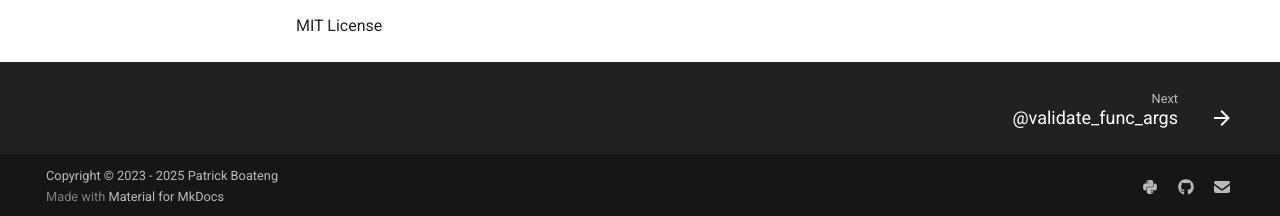
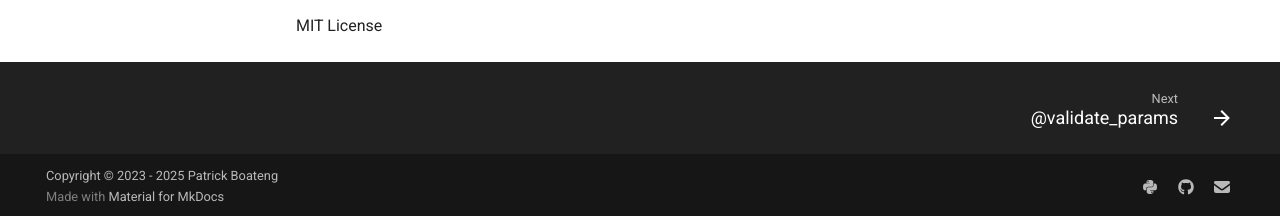
Before and after one commit to patrickboateng/func-validator, an MkDocs documentation site: the page built from docs/index.md, in a window 1280 px wide and 900 px high, scrolled down 2406 px. Shown: the part 681-897 px from the top of the window. Built offline with MkDocs 1.6.1 and Material for MkDocs 9.7.7, drawn with Linux system fonts in a browser that asks for light colours; comment, search, counter and statistics services are not loaded.

Commit message:
fixed typo

```diff
--- a/docs/reference/index.md
+++ b/docs/reference/index.md
@@ -1,4 +1,4 @@
-# @validate_func_args
+# @validate_params
 
 ::: func_validator.validate_params
     handler: python
```
